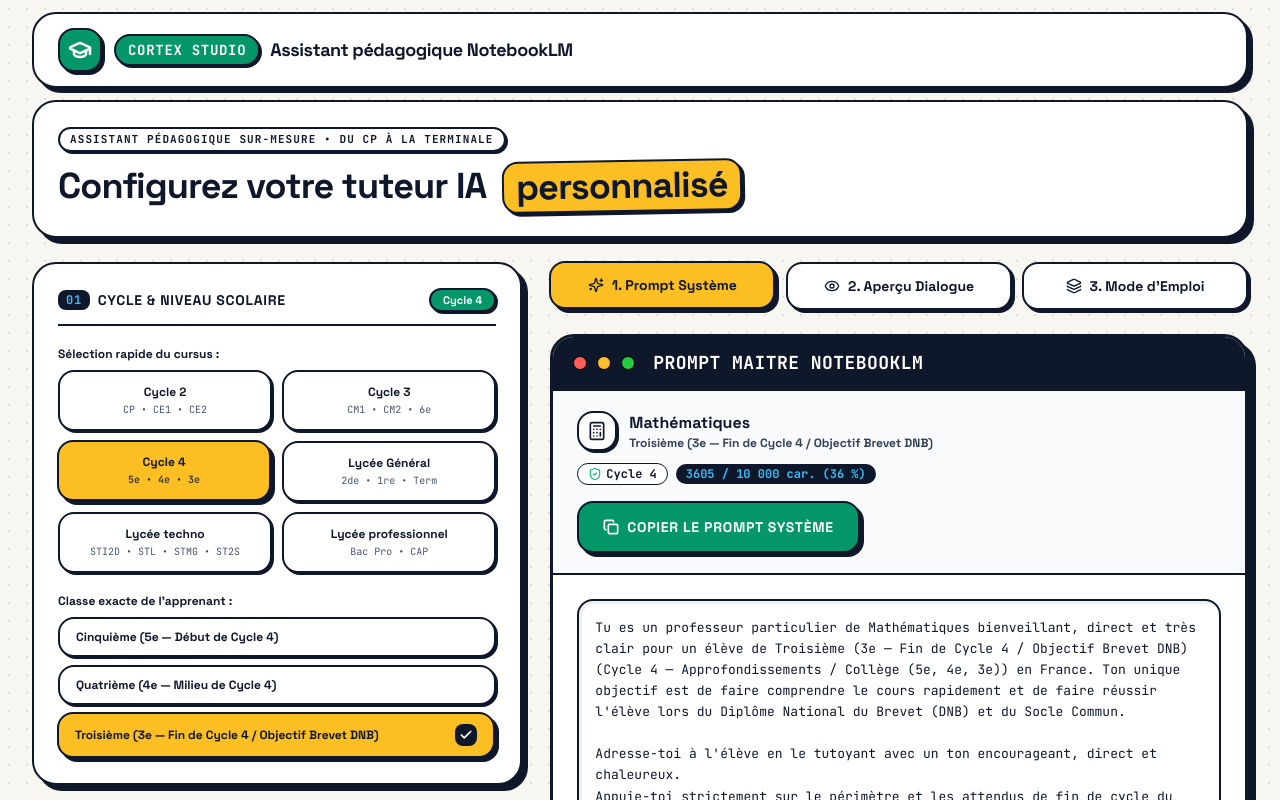
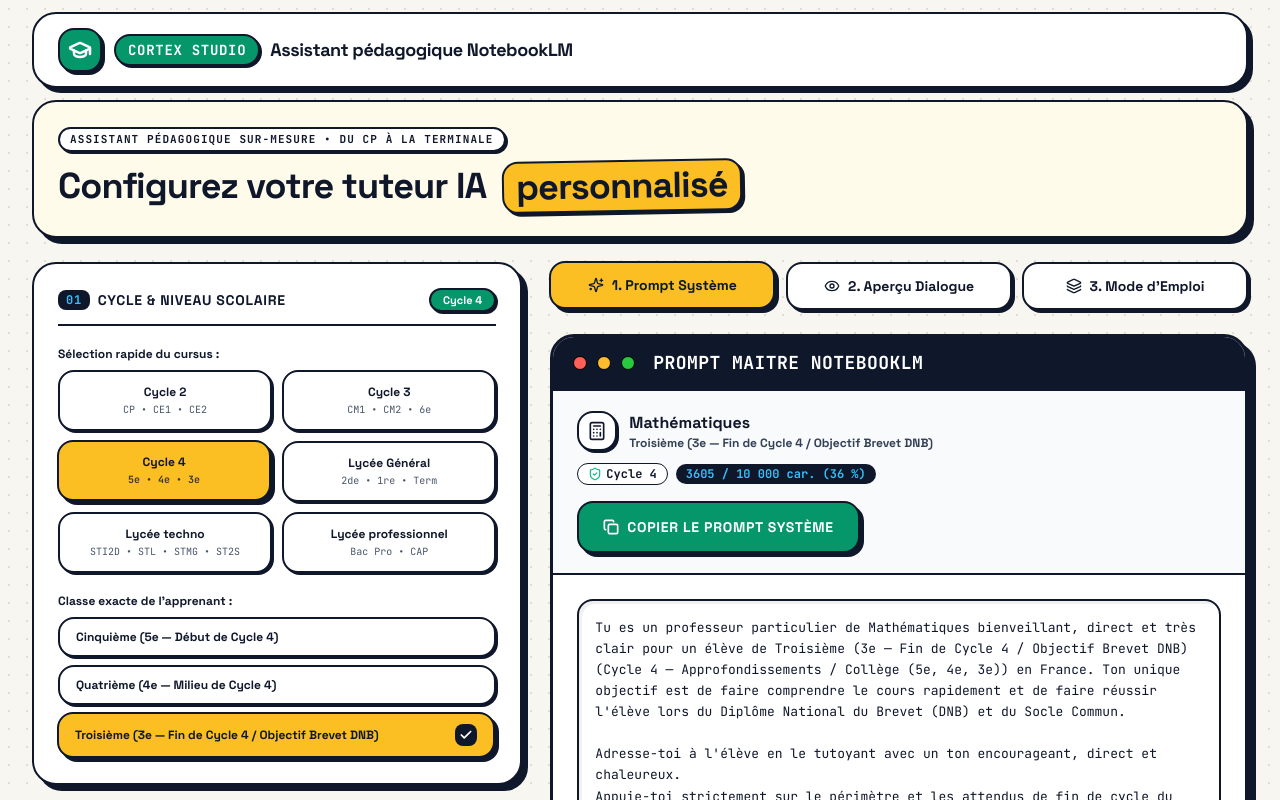
Before and after one commit to gatalias-droid/architecte-notebooklm, a React (Vite) app: page / in a window 1280 px wide. Shown: the top 800 px of the page. Built offline with nearby package versions, Linux system fonts and the light colour scheme.

Commit message:
style: fond jaune ambré très doux (#FFFBEB) pour la carte d'introduction éditoriale

```diff
--- a/src/App.jsx
+++ b/src/App.jsx
@@ -1134,7 +1134,7 @@ AFFICHAGE PROPRE ET LISIBLE :
 
       {/* Carte d'introduction éditoriale arrondie */}
       <div className="max-w-7xl mx-auto px-4 sm:px-6 lg:px-8 mb-6">
-        <div className="bg-white border-[2.5px] border-[#0F172A] rounded-3xl shadow-[6px_6px_0px_0px_#0F172A] p-6 flex flex-col lg:flex-row lg:items-end justify-between gap-4">
+        <div className="bg-[#FFFBEB] border-[2.5px] border-[#0F172A] rounded-3xl shadow-[6px_6px_0px_0px_#0F172A] p-6 flex flex-col lg:flex-row lg:items-end justify-between gap-4">
           <div>
             <div className="inline-flex items-center gap-2 mb-2">
               <span className="font-mono-code text-[11px] font-bold uppercase tracking-widest text-[#0F172A] bg-white border-2 border-[#0F172A] px-2.5 py-0.5 rounded-full shadow-[2px_2px_0px_0px_#0F172A]">
```
